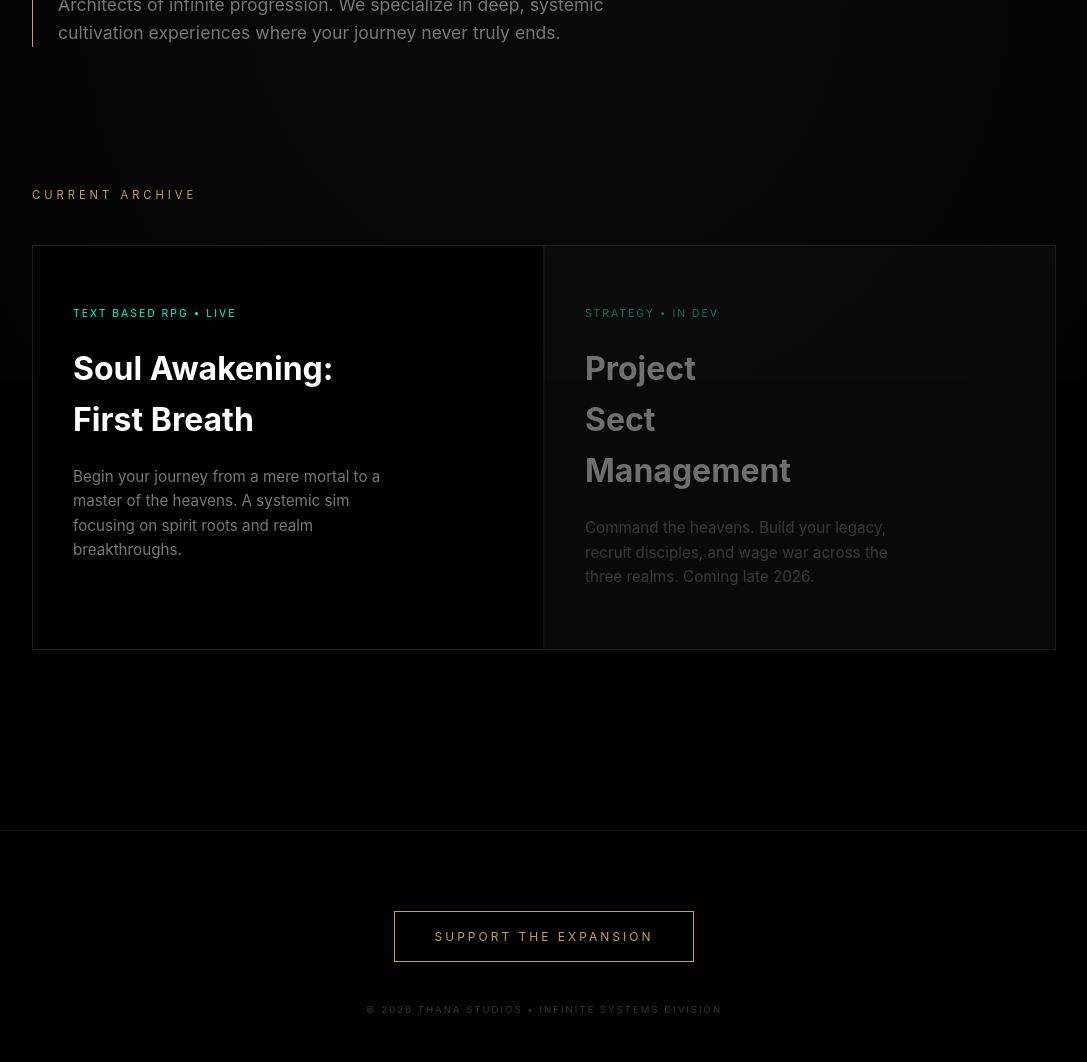
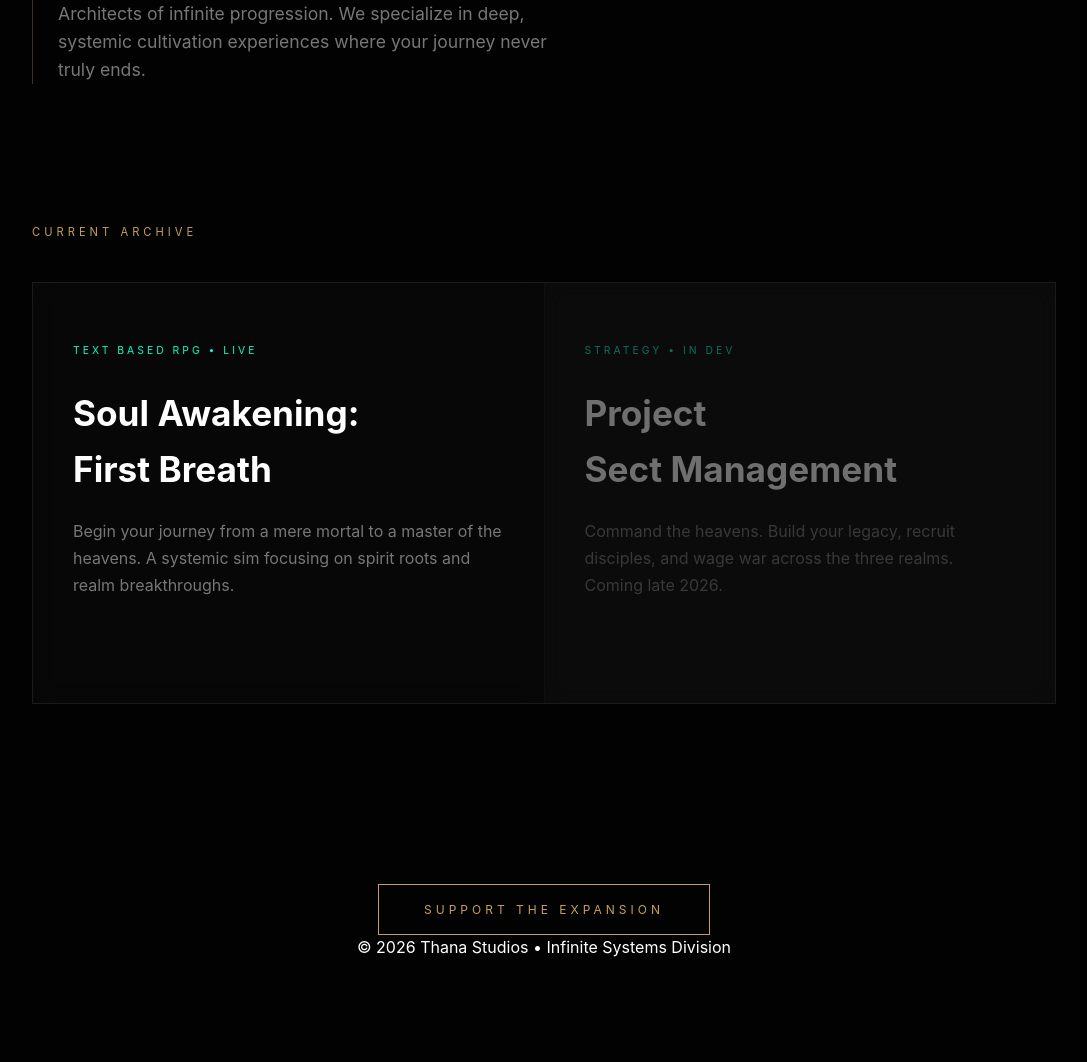
Before and after one commit to Thana-Studios/thana-studios.github.io, a plain HTML site: page index.html in a window 1280 px wide. Shown: the part 420-1482 px from the top of the page, without its empty margins (96-1183 px from the left). Drawn offline with Linux system fonts and the light colour scheme.

Commit message:
Changes made to index.html

```diff
--- a/index.html
+++ b/index.html
@@ -10,37 +10,49 @@
     --gold-bright: #e2c08d;
     --cyan: #00ffcc;
     --bg: #020202;
-            --card-bg: rgba(15, 15, 15, 0.6);
     --border: rgba(255, 255, 255, 0.05);
     --text-dim: #777;
     }
-
-        * { box-sizing: border-box; transition: all 0.3s cubic-bezier(0.4, 0, 0.2, 1); }
-
+    * { box-sizing: border-box; transition: all 0.4s cubic-bezier(0.2, 1, 0.2, 1); }
     body {
         background-color: var(--bg);
         color: #ffffff;
-            font-family: 'Inter', -apple-system, BlinkMacSystemFont, "Segoe UI", Roboto, sans-serif;
+        font-family: 'Inter', -apple-system, sans-serif;
         margin: 0;
         line-height: 1.6;
         overflow-x: hidden;
+        min-height: 100vh;
     }
 
-        /* Subtle Background Animation */
-        body::before {
-            content: "";
+    /* --- DYNAMIC BACKGROUND ENGINE --- */
+    .bg-mesh {
         position: fixed;
         top: 0; left: 0; width: 100%; height: 100%;
-            background: radial-gradient(circle at 50% 50%, #0a0a0a 0%, #020202 100%);
         z-index: -1;
+        background-color: var(--bg);
+        background-image:
+            radial-gradient(at 0% 0%, rgba(197, 160, 89, 0.08) 0px, transparent 50%),
+            radial-gradient(at 100% 0%, rgba(0, 255, 204, 0.05) 0px, transparent 50%),
+            radial-gradient(at 100% 100%, rgba(197, 160, 89, 0.08) 0px, transparent 50%),
+            radial-gradient(at 0% 100%, rgba(0, 255, 204, 0.05) 0px, transparent 50%);
+        filter: blur(80px);
+        animation: spiritDrift 20s infinite alternate;
     }
 
-        /* Header / Nav */
+    @keyframes spiritDrift {
+        0% { transform: scale(1) rotate(0deg); }
+        50% { transform: scale(1.1) rotate(2deg); }
+        100% { transform: scale(1) rotate(0deg); }
+    }
+
+    /* --- REFINED NAV --- */
     nav {
         padding: 40px 10%;
         display: flex;
         justify-content: space-between;
         align-items: center;
+        position: relative;
+        z-index: 10;
     }
 
     .brand {
@@ -52,35 +64,38 @@
         font-size: 1.1rem;
     }
 
-        /* Hero */
+    /* --- HERO --- */
     .hero {
         padding: 100px 10% 60px;
-            max-width: 1400px;
+        position: relative;
+        z-index: 10;
     }
 
     h1 {
-            font-size: clamp(3rem, 12vw, 6rem);
+        font-size: clamp(3rem, 12vw, 6.5rem);
         font-weight: 900;
         margin: 0;
-            letter-spacing: -3px;
-            line-height: 0.9;
-            background: linear-gradient(to bottom, #fff 40%, #444 100%);
+        letter-spacing: -4px;
+        line-height: 0.85;
+        background: linear-gradient(to bottom, #fff 30%, #444 100%);
         -webkit-background-clip: text;
         -webkit-text-fill-color: transparent;
     }
 
     .hero-description {
-            max-width: 600px;
+        max-width: 550px;
         color: var(--text-dim);
         font-size: 1.1rem;
-            margin-top: 30px;
-            border-left: 1px solid var(--gold);
+        margin-top: 35px;
+        border-left: 1px solid rgba(197, 160, 89, 0.3);
         padding-left: 25px;
     }
 
-        /* Main Content Grid */
+    /* --- PROJECT GRID --- */
     .content-section {
         padding: 80px 10%;
+        position: relative;
+        z-index: 10;
     }
 
     .section-title {
@@ -95,105 +110,77 @@
     .project-grid {
         display: grid;
         grid-template-columns: repeat(auto-fit, minmax(400px, 1fr));
-            gap: 2px; /* Cinematic hairline gap */
+        gap: 1px;
         background-color: var(--border);
         border: 1px solid var(--border);
     }
 
     .project-card {
-            background-color: var(--bg);
+        background-color: rgba(5, 5, 5, 0.8);
+        backdrop-filter: blur(10px);
         padding: 60px 40px;
         text-decoration: none;
         color: inherit;
         display: flex;
         flex-direction: column;
         justify-content: space-between;
-            min-height: 400px;
-            position: relative;
-            overflow: hidden;
+        min-height: 420px;
     }
 
     .project-card:hover {
-            background-color: #070707;
-        }
-
-        .project-card::after {
-            content: "→";
-            position: absolute;
-            bottom: 40px; right: 40px;
-            font-size: 1.5rem;
-            color: var(--gold);
-            opacity: 0;
-            transform: translateX(-20px);
-        }
-
-        .project-card:hover::after {
-            opacity: 1;
-            transform: translateX(0);
+        background-color: rgba(15, 15, 15, 0.9);
     }
 
     .tag {
         font-size: 0.65rem;
         text-transform: uppercase;
-            letter-spacing: 2px;
+        letter-spacing: 3px;
         color: var(--cyan);
-            margin-bottom: 20px;
+        margin-bottom: 25px;
         display: block;
     }
 
     .project-card h3 {
-            font-size: 2rem;
+        font-size: 2.2rem;
         margin: 0 0 20px 0;
         font-weight: 700;
-            max-width: 280px;
     }
 
     .project-card p {
         color: var(--text-dim);
-            font-size: 0.95rem;
-            margin: 0;
-            max-width: 320px;
+        font-size: 1rem;
+        line-height: 1.7;
     }
 
-        /* Footer Area */
+    /* --- FOOTER --- */
     footer {
-            margin-top: 100px;
-            padding: 80px 10%;
-            border-top: 1px solid var(--border);
-            display: flex;
-            flex-direction: column;
-            align-items: center;
+        padding: 100px 10%;
         text-align: center;
+        position: relative;
+        z-index: 10;
     }
 
     .patreon-link {
         color: var(--gold);
         text-decoration: none;
         border: 1px solid var(--gold);
-            padding: 15px 40px;
+        padding: 15px 45px;
         font-size: 0.75rem;
         text-transform: uppercase;
-            letter-spacing: 3px;
-            margin-bottom: 40px;
+        letter-spacing: 4px;
+        display: inline-block;
+        background: transparent;
     }
 
     .patreon-link:hover {
         background: var(--gold);
         color: #000;
-        }
-
-        .copyright {
-            font-size: 0.6rem;
-            color: #333;
-            text-transform: uppercase;
-            letter-spacing: 2px;
+        box-shadow: 0 0 30px rgba(197, 160, 89, 0.3);
     }
 
     @media (max-width: 768px) {
         .project-grid { grid-template-columns: 1fr; }
-            h1 { font-size: 3.5rem; }
-            nav { padding: 20px 5%; }
-            .hero { padding: 60px 5%; }
+        h1 { font-size: 3.5rem; letter-spacing: -1px; }
     }
     </style>
 </head>
```
Lines whose indentation alone changed are shown as unchanged.
